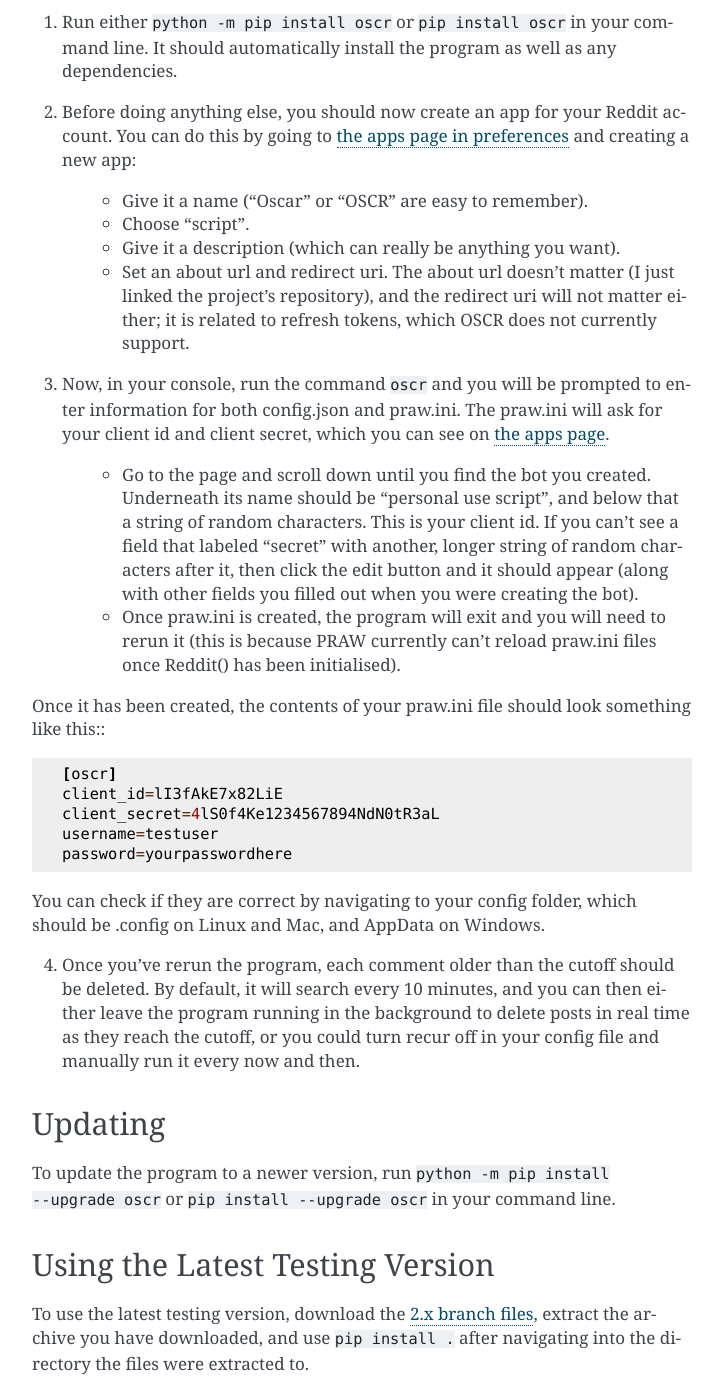
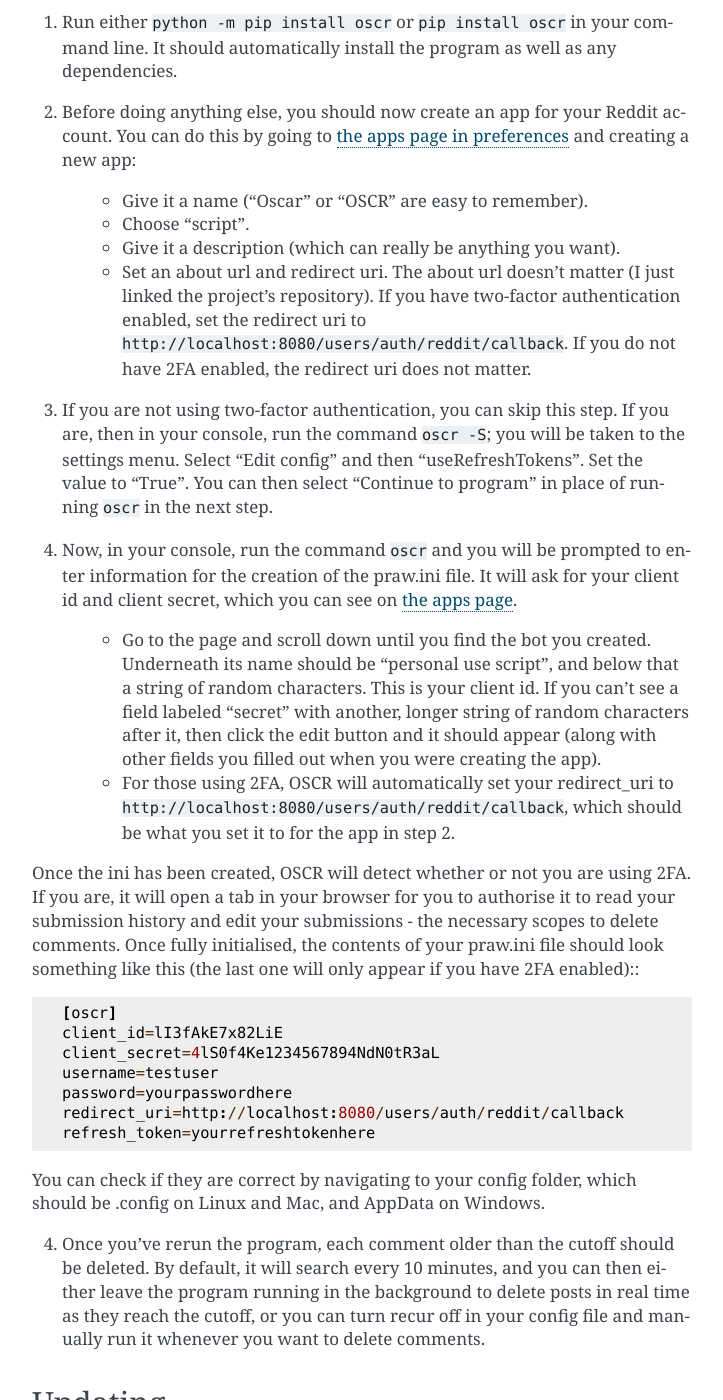
Before and after one commit to MurdoMaclachlan/oscr, a Sphinx documentation site: the page built from docs/source/installation-and-use.rst, in a window 1280 px wide and 1400 px high, scrolled down 635 px. Shown: the whole window, without its empty margins (388-1111 px from the left). Built offline with Sphinx 7.4.7, drawn with Linux system fonts in a browser that asks for light colours; some of the changed text lies outside the part shown.

Commit message:
Update installation-and-use.rst

```diff
--- a/docs/source/installation-and-use.rst
+++ b/docs/source/installation-and-use.rst
@@ -21,25 +21,28 @@
     - Give it a name ("Oscar" or "OSCR" are easy to remember).
     - Choose "script".
     - Give it a description (which can really be anything you want).
-    - Set an about url and redirect uri. The about url doesn't matter (I just linked the project's repository), and the redirect uri will not matter either; it is related to refresh tokens, which OSCR does not currently support.
+    - Set an about url and redirect uri. The about url doesn't matter (I just linked the project's repository). If you have two-factor authentication enabled, set the redirect uri to ``http://localhost:8080/users/auth/reddit/callback``. If you do not have 2FA enabled, the redirect uri does not matter.
 
-3. Now, in your console, run the command ``oscr`` and you will be prompted to enter information for both config.json and praw.ini. The praw.ini will ask for your client id and client secret, which you can see on `the apps page <https://www.reddit.com/prefs/apps/>`_.
+3. If you are not using two-factor authentication, you can skip this step. If you are, then in your console, run the command ``oscr -S``; you will be taken to the settings menu. Select "Edit config" and then "useRefreshTokens". Set the value to "True". You can then select "Continue to program" in place of running ``oscr`` in the next step.
+4. Now, in your console, run the command ``oscr`` and you will be prompted to enter information for the creation of the praw.ini file. It will ask for your client id and client secret, which you can see on `the apps page <https://www.reddit.com/prefs/apps/>`_.
 
-    - Go to the page and scroll down until you find the bot you created. Underneath its name should be "personal use script", and below that a string of random characters. This is your client id. If you can't see a field that labeled "secret" with another, longer string of random characters after it, then click the edit button and it should appear (along with other fields you filled out when you were creating the bot).
+    - Go to the page and scroll down until you find the bot you created. Underneath its name should be "personal use script", and below that a string of random characters. This is your client id. If you can't see a field labeled "secret" with another, longer string of random characters after it, then click the edit button and it should appear (along with other fields you filled out when you were creating the app).
 
-    - Once praw.ini is created, the program will exit and you will need to rerun it (this is because PRAW currently can't reload praw.ini files once Reddit() has been initialised).
+    - For those using 2FA, OSCR will automatically set your redirect_uri to ``http://localhost:8080/users/auth/reddit/callback``, which should be what you set it to for the app in step 2.
 
-Once it has been created, the contents of your praw.ini file should look something like this:::
+Once the ini has been created, OSCR will detect whether or not you are using 2FA. If you are, it will open a tab in your browser for you to authorise it to read your submission history and edit your submissions - the necessary scopes to delete comments. Once fully initialised, the contents of your praw.ini file should look something like this (the last one will only appear if you have 2FA enabled):::
 
     [oscr]
     client_id=lI3fAkE7x82LiE
     client_secret=4lS0f4Ke1234567894NdN0tR3aL
     username=testuser
     password=yourpasswordhere
+    redirect_uri=http://localhost:8080/users/auth/reddit/callback
+    refresh_token=yourrefreshtokenhere
 
 You can check if they are correct by navigating to your config folder, which should be .config on Linux and Mac, and AppData on Windows.
 
-4. Once you've rerun the program, each comment older than the cutoff should be deleted. By default, it will search every 10 minutes, and you can then either leave the program running in the background to delete posts in real time as they reach the cutoff, or you could turn recur off in your config file and manually run it every now and then.
+4. Once you've rerun the program, each comment older than the cutoff should be deleted. By default, it will search every 10 minutes, and you can then either leave the program running in the background to delete posts in real time as they reach the cutoff, or you can turn recur off in your config file and manually run it whenever you want to delete comments.
 
 Updating
 ---------
```
Also changed, not shown: other parts of docs/source/installation-and-use.rst (+2 -2 lines).
